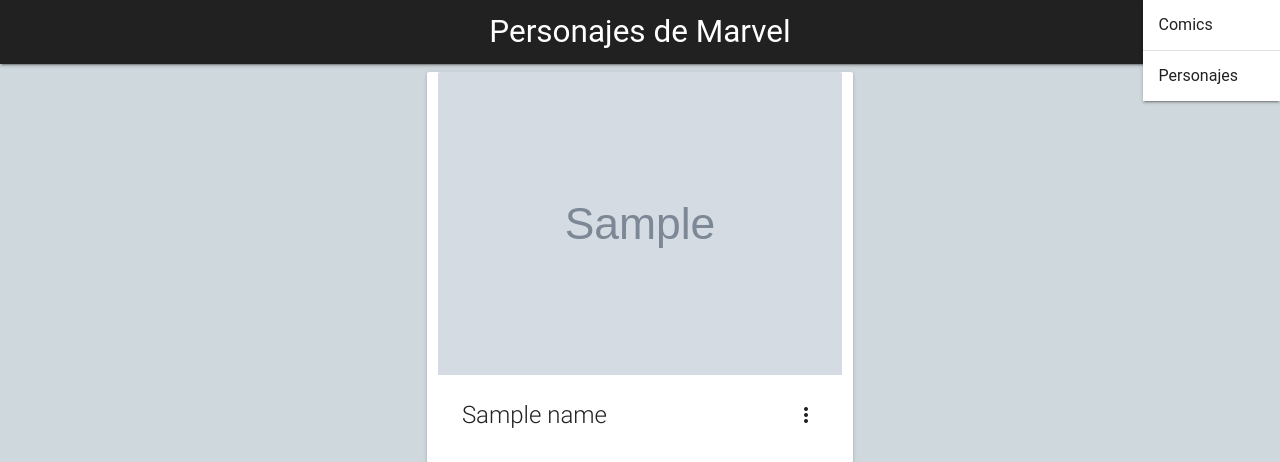
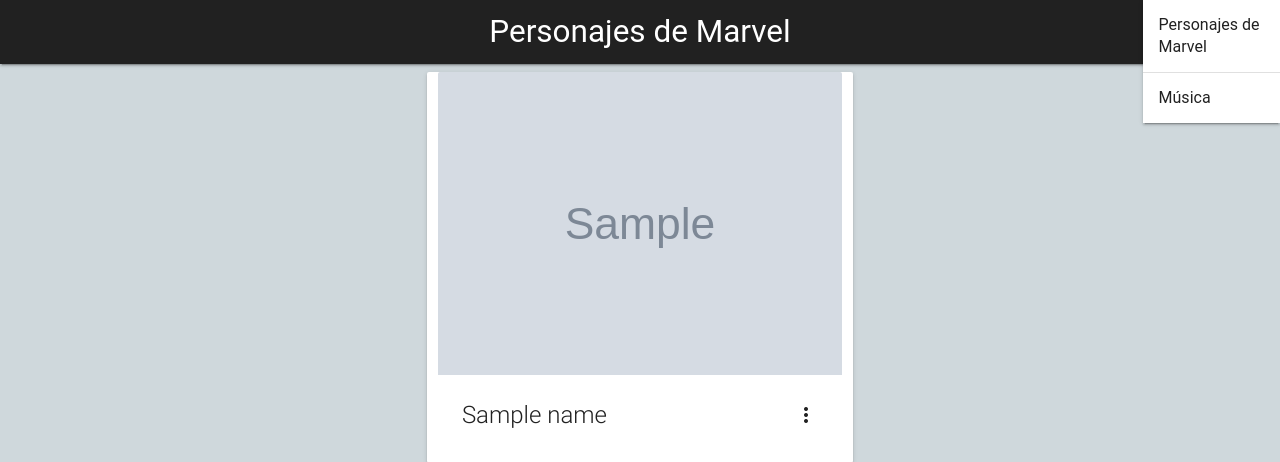
Before and after one commit to Topi99/BusquedaSpotifyAPI, a Django app: template main/templates/welcome.html in a window 1280 px wide, after a click that opens the changed part. Shown: the top 462 px of the page. Run offline with Django 3.2, Linux system fonts and the light colour scheme; the template is opened without the code that fills it: most values are stand-ins (such as "Sample title", 1, 10 or a date in 2020); grey boxes marked "Sample" are stand-in pictures; some libraries are stand-ins or nearby versions; some web fonts are replaced.

Commit message:
La navegación funciona

```diff
--- a/main/templates/welcome.html
+++ b/main/templates/welcome.html
@@ -22,9 +22,9 @@
 	      <li><a class="dropdown-button" href="#!" data-activates="dropdown1">Contenido<i class="material-icons right">arrow_drop_down</i></a></li>
 	    </ul>
 	    <ul id="dropdown1" class="dropdown-content">
-			  <li><a href="#!" class=" grey-text text-darken-4">Comics</a></li>
+			  <li><a href="/" class=" grey-text text-darken-4">Personajes de Marvel</a></li>
 			  <li class="divider"></li>
-			  <li><a href="#!" class=" grey-text text-darken-4">Personajes</a></li>
+			  <li><a href="/spotify/" class=" grey-text text-darken-4">Música</a></li>
 			</ul>
 		</div>
 	</nav>
--- a/spotify/templates/home.html
+++ b/spotify/templates/home.html
@@ -22,9 +22,9 @@
 	      <li><a class="dropdown-button" href="#!" data-activates="dropdown1">Contenido<i class="material-icons right">arrow_drop_down</i></a></li>
 	    </ul>
 	    <ul id="dropdown1" class="dropdown-content">
-			  <li><a href="#!" class=" grey-text text-darken-4">Personajes Marvel</a></li>
+			  <li><a href="/" class=" grey-text text-darken-4">Personajes Marvel</a></li>
 			  <li class="divider"></li>
-			  <li><a href="#!" class=" grey-text text-darken-4">Múscia</a></li>
+			  <li><a href="/spotify/" class=" grey-text text-darken-4">Múscia</a></li>
 			</ul>
 			<form method="GET" action="/spotify/" class="left" style="position:absolute; height:100%; width:100%;">
         <div class="input-field" style="position:absolute; height:100%;">
```
